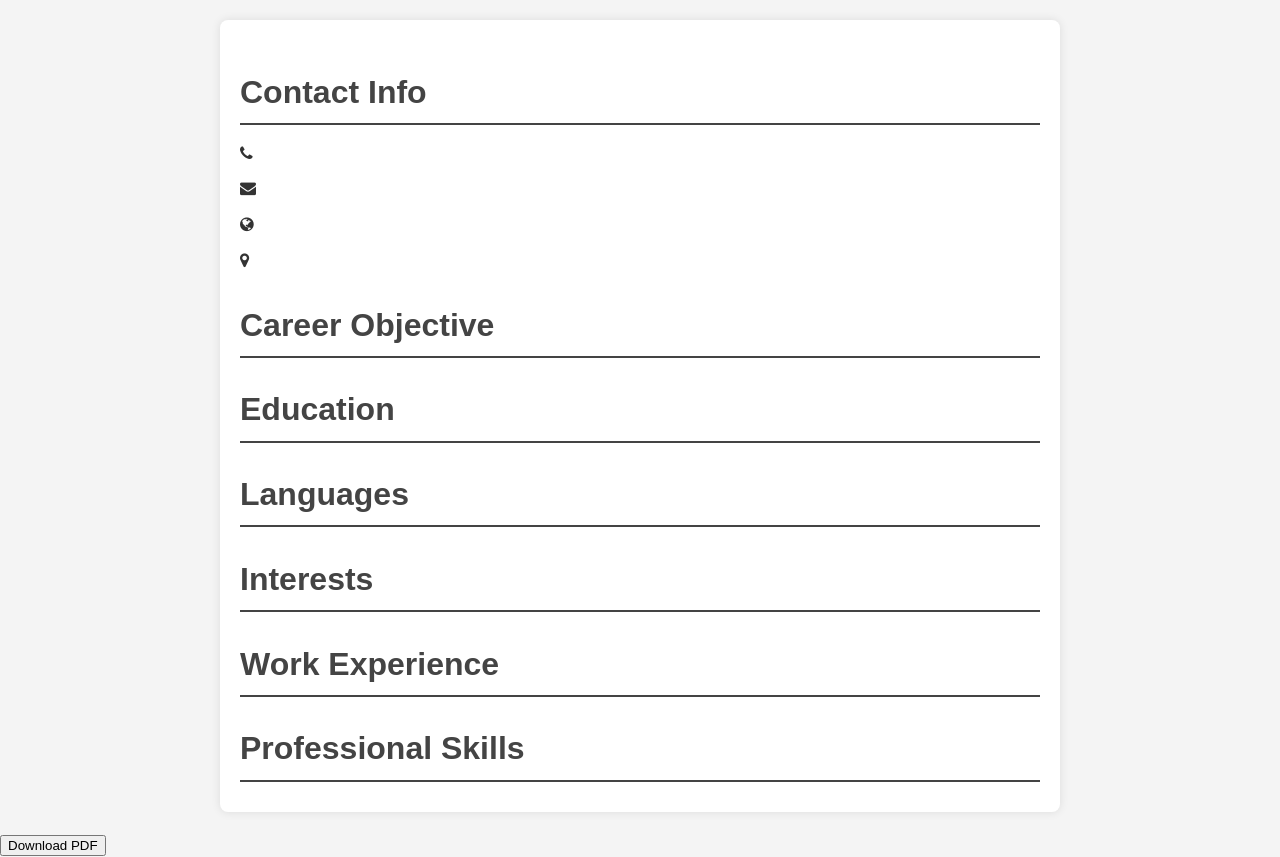
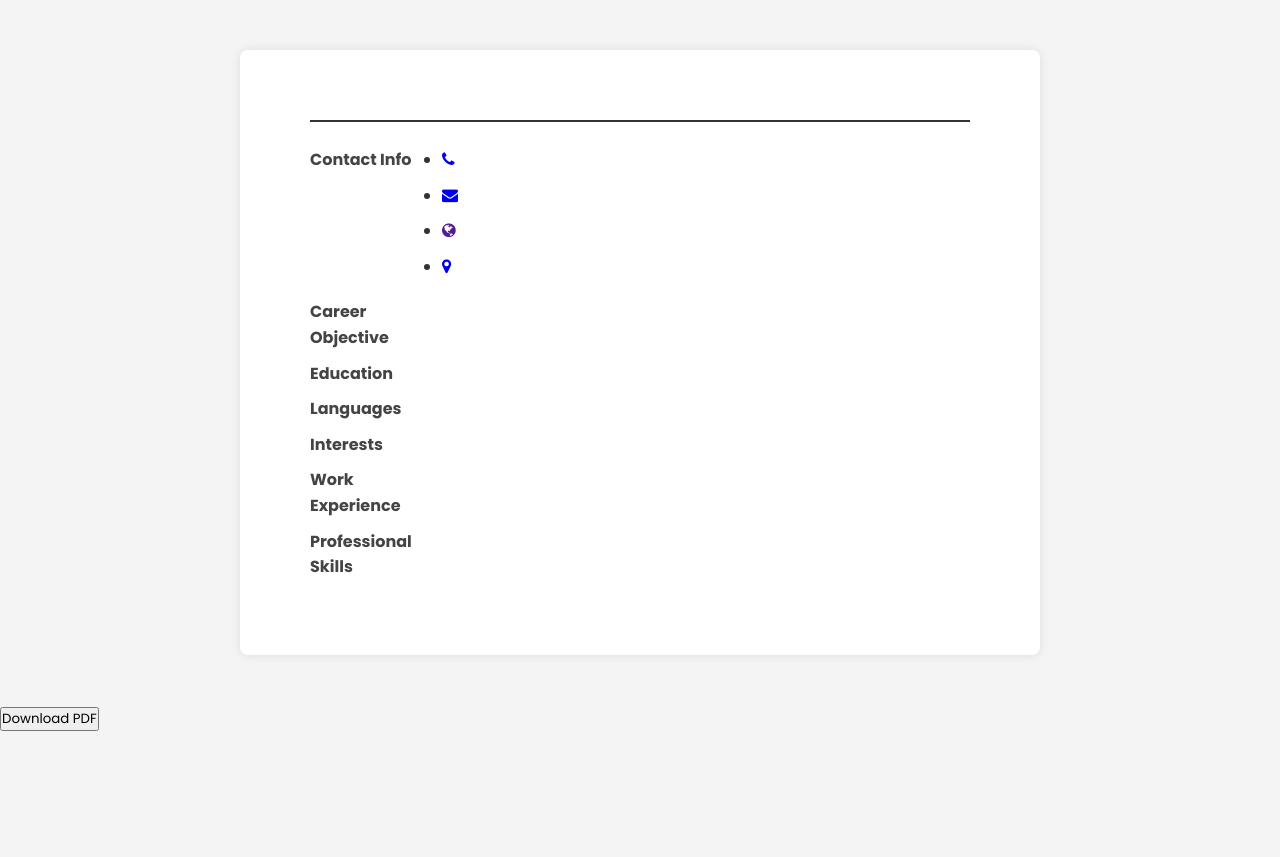
Before and after one commit to rexflores/Resume-Generator, a Flask app: template templates/resume.html in a window 1280 px wide. After the commit the page ends 731 px from the top, so only its background shows below. Run offline with Flask 3, Linux system fonts and the light colour scheme; the template is opened without the code that fills it, so the values that code supplies are empty; some libraries are stand-ins or nearby versions.

Commit message:
edit resume.css

```diff
--- a/static/styles/resume.css
+++ b/static/styles/resume.css
@@ -1,21 +1,35 @@
-/* General styles */
+@import url('https://fonts.googleapis.com/css?family=Poppins:200,300,400,500,600,700,800,900&display=swap');
+*{
+    margin: 0;
+    padding: 0;
+    box-sizing: border-box;
+    font-family: 'Poppins', sans-serif;
+}
+
 body {
-    font-family: Arial, sans-serif;
     line-height: 1.6;
     color: #333;
     background-color: #f4f4f4;
-    margin: 0;
-    padding: 0;
 }
 
 .container {
+    display: flex;
+    flex-direction: column;
+    width: 100%;
     max-width: 800px;
-    margin: 20px auto;
+    margin: 50px auto;
     background: #fff;
-    padding: 20px;
+    padding: 70px;
     border-radius: 8px;
     box-shadow: 0 0 10px rgba(0, 0, 0, 0.1);
 }
+
+section {
+    display: flex;
+    align-items: flex-start;
+    margin: 5px 0;
+}
+
 
 h1, h2, h3, h4, h5, h6 {
     color: #444;
@@ -27,10 +41,12 @@
 }
 
 h2 {
-    font-size: 2em;
-    border-bottom: 2px solid #444;
-    padding-bottom: 5px;
-    margin-bottom: 10px;
+    font-size: 1em;
+    flex: 0 0 20%; /* Adjust the width as needed */
+    margin: 0;
+    text-align: left;
+    font-weight: bold;
+    padding-right: 20px;
 }
 
 h3 {
@@ -48,6 +64,12 @@
     margin-bottom: 10px;
 }
 
+section p {
+    flex: 1;
+    margin: 0;
+    padding: 0;
+}
+
 /* Profile section */
 .profileText {
     text-align: center;
@@ -56,66 +78,65 @@
 
 .profileText h1 {
     margin: 0;
+    border-bottom: 2px solid #333;
 }
 
-/* Profile section */
-.profile p {
-    margin-bottom: 20px;
+.profileText p {
+    text-align: justify;
+    margin-bottom: 10px;
 }
 
 /* Contact Info section */
-.contactInfo {
-    margin-bottom: 20px;
-}
 
-.contactInfo ul {
+.profileText ul {
     list-style: none;
-    padding: 0;
-}
-
-.contactInfo li {
+    display: flex;
+    flex-wrap: wrap; /* Allows items to wrap to the next line if they exceed the container width */
+    justify-content: center;
     margin-bottom: 10px;
 }
 
-.contactInfo a {
+.profileText li {
+    margin-right: 10px;
+}
+
+.profileText a {
     color: #333;
     text-decoration: none;
     display: flex;
-    align-items: center;
 }
 
-.contactInfo .icon {
-    margin-right: 10px;
+.profileText .icon {
+    margin-right: 12px;
 }
 
 /* Education section */
-.education ul {
-    list-style: none;
-    padding: 0;
-}
-
 .education li {
     margin-bottom: 10px;
 }
 
 /* Language section */
-.language ul {
-    list-style: none;
-    padding: 0;
+.language .language-list {
+    display: flex;
+    flex-wrap: wrap;
 }
 
-.language li {
-    margin-bottom: 10px;
+.language .language-list p {
+    padding-right: 10px;
+    margin-right: 5px;
+    border-radius: 5px;
 }
 
 /* Interest section */
-.interest ul {
-    list-style: none;
-    padding: 0;
+.interest .interest-list {
+    display: flex;
+    flex-wrap: wrap;
 }
 
-.interest li {
-    margin-bottom: 10px;
+.interest .interest-list p {
+    padding-right: 10px;
+    margin-right: 5px;
+    border-radius: 5px;
 }
 
 /* Work Experience section */
@@ -131,6 +152,7 @@
 
 .work-experience .position-description p {
     margin: 5px 0;
+    text-align: justify;
 }
 
 /* Skills section */
@@ -143,8 +165,28 @@
     background: #444;
     color: #fff;
     padding: 5px 10px;
-    margin: 5px;
+    margin: 5px 5px 5px 0;
     border-radius: 5px;
+}
+
+/* Resume footer styles */
+footer.resume-footer {
+    text-align: center;
+    margin: 20px;
+}
+
+footer.resume-footer button {
+    padding: 10px 20px;
+    font-size: 1em;
+    color: #fff;
+    background-color: #28a745;
+    border: none;
+    border-radius: 5px;
+    cursor: pointer;
+}
+
+footer.resume-footer button:hover {
+    background-color: #218838;
 }
 
 /* Media queries */
```
